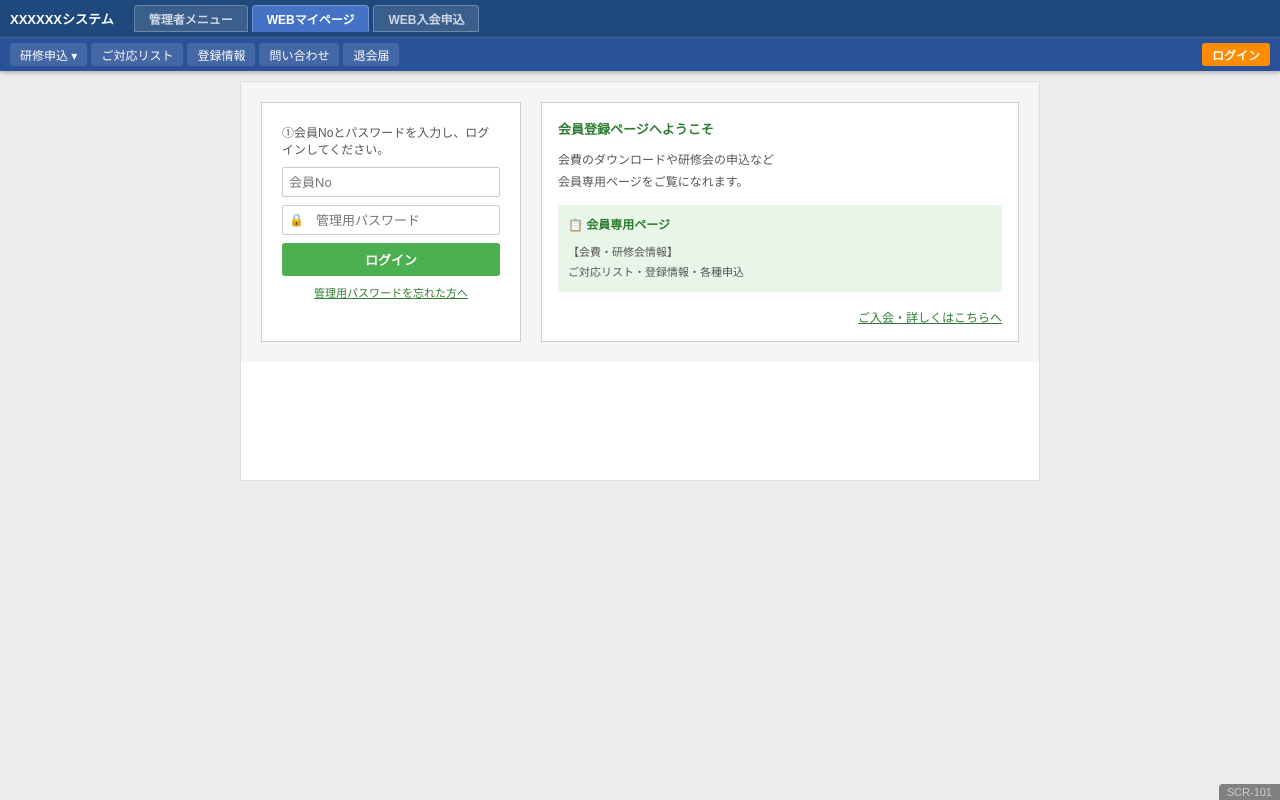
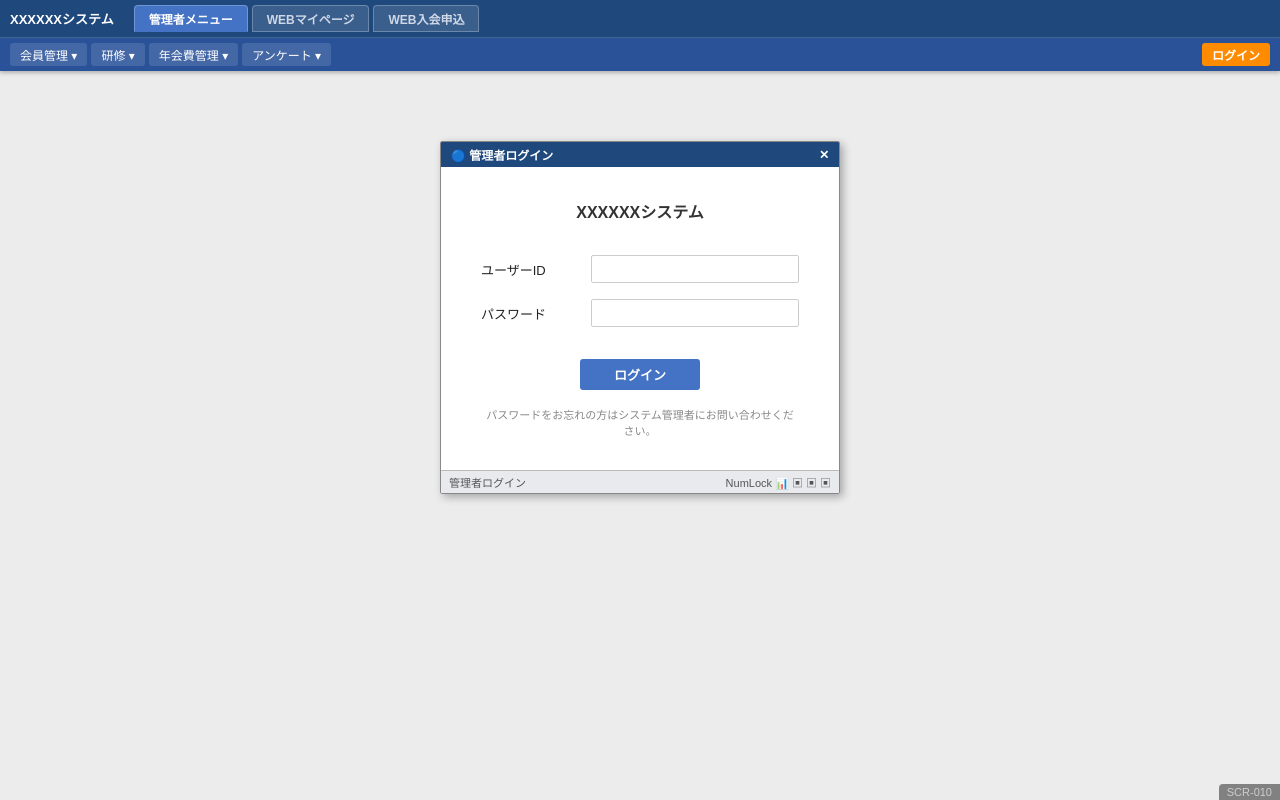
Before and after one commit to woodygaragelab/fedsample, a React (Vite) app: page /admin/login in a window 1280 px wide. Before the commit this address led to /web/login. Built offline with nearby package versions, Linux system fonts and the light colour scheme.

Commit message:
ログイン画面修正

```diff
--- a/src/App.tsx
+++ b/src/App.tsx
@@ -13,6 +13,7 @@ function ScreenIdFooter(): JSX.Element {
   );
 }
 
+import ScrAdminLogin    from './screens/ScrAdminLogin';
 import ScrTopMenu       from './screens/ScrTopMenu';
 import ScrMemberSearch  from './screens/ScrMemberSearch';
 import ScrMemberAdmin   from './screens/ScrMemberAdmin';
@@ -59,6 +60,9 @@ export default function App(): JSX.Element {
         <Routes>
           {/* WEB マイページ ログインを初期画面に */}
           <Route path="/"                element={<Navigate to="/web/login" replace />} />
+
+          {/* 管理者ログイン */}
+          <Route path="/admin/login"     element={<ScrAdminLogin />} />
 
           {/* 管理システム */}
           <Route path="/top"             element={<ScrTopMenu />} />
--- a/src/components/Header.tsx
+++ b/src/components/Header.tsx
@@ -6,7 +6,7 @@ import type { RouteDef, ScreenGroup } from '../routes';
 const GROUP_ORDER: ScreenGroup[] = ['管理者メニュー', 'WEBマイページ', 'WEB入会申込'];
 
 const GROUP_DEFAULT_PATH: Record<ScreenGroup, string> = {
-  '管理者メニュー': '/member/search',
+  '管理者メニュー': '/admin/login',
   'WEBマイページ': '/web/login',
   'WEB入会申込':  '/apply/form',
 };
@@ -70,7 +70,7 @@ export default function Header(): JSX.Element {
   const subMenuIds = new Set(subMenuDefs.flatMap((sm) => sm.ids));
 
   const row2Routes = groups[selectedGroup].filter(
-    (r) => r.id !== 'SCR-001' && r.id !== 'SCR-101' && !subMenuIds.has(r.id)
+    (r) => r.id !== 'SCR-001' && r.id !== 'SCR-101' && r.id !== 'SCR-010' && !subMenuIds.has(r.id)
   );
 
   const activeSubMenuDef = subMenuDefs.find((sm) => sm.label === openSubMenu);
@@ -130,17 +130,22 @@ export default function Header(): JSX.Element {
             {r.label}
           </NavLink>
         ))}
-        {groups[selectedGroup].find((r) => r.id === 'SCR-101') && (
+        {(() => {
+          const adminLogin = groups[selectedGroup].find((r) => r.id === 'SCR-010');
+          const webLogin   = groups[selectedGroup].find((r) => r.id === 'SCR-101');
+          const loginRoute = adminLogin ?? webLogin;
+          return loginRoute ? (
             <NavLink
-            to="/web/login"
+              to={loginRoute.path}
               end
               className={({ isActive }) => 'nav-link' + (isActive ? ' active' : '')}
-            title="SCR-101 ログイン"
+              title={`${loginRoute.id} ログイン`}
               style={{ marginLeft: 'auto' }}
             >
               ログイン
             </NavLink>
-        )}
+          ) : null;
+        })()}
       </div>
 
       {/* 3段目: サブメニュー項目（openSubMenu が設定されているときのみ表示） */}
--- a/src/routes.ts
+++ b/src/routes.ts
@@ -16,6 +16,7 @@ export interface TopMenuItem {
 
 export const routes: RouteDef[] = [
   // 管理者メニュー
+  { path: '/admin/login',   id: 'SCR-010', label: 'ログイン',        group: '管理者メニュー' },
   { path: '/',              id: 'SCR-001', label: 'TopMenu',        group: '管理者メニュー' },
   { path: '/member/search', id: 'SCR-002', label: '会員検索',         group: '管理者メニュー' },
   { path: '/member/admin',  id: 'SCR-003', label: '会員',             group: '管理者メニュー' },
--- /dev/null
+++ b/src/screens/ScrAdminLogin.tsx
@@ -0,0 +1,38 @@
+// SCR-010 管理者ログイン画面
+const html = `<div class="admin-win" style="max-width:400px; margin:60px auto;">
+    <div class="admin-titlebar">🔵 管理者ログイン<span>✕</span></div>
+    <div class="admin-content" style="padding:32px 40px;">
+      <div style="text-align:center; margin-bottom:24px; font-size:16px; font-weight:bold; color:#333;">
+        XXXXXXシステム
+      </div>
+      <table style="width:100%; border-collapse:collapse;">
+        <tr>
+          <td style="padding:8px 0; font-size:13px; white-space:nowrap; width:110px;">ユーザーID</td>
+          <td style="padding:8px 0;">
+            <input type="text" style="width:100%; height:28px; font-size:13px; box-sizing:border-box;" placeholder="">
+          </td>
+        </tr>
+        <tr>
+          <td style="padding:8px 0; font-size:13px;">パスワード</td>
+          <td style="padding:8px 0;">
+            <input type="password" style="width:100%; height:28px; font-size:13px; box-sizing:border-box;" placeholder="">
+          </td>
+        </tr>
+      </table>
+      <div style="margin-top:24px; text-align:center;">
+        <button class="btn btn-blue" style="width:120px; padding:6px 0; font-size:13px;">ログイン</button>
+      </div>
+      <div style="margin-top:16px; text-align:center; font-size:11px; color:#888;">
+        パスワードをお忘れの方はシステム管理者にお問い合わせください。
+      </div>
+    </div>
+    <div class="admin-statusbar"><span>管理者ログイン</span><span>NumLock 📊 ▣ ▣ ▣</span></div>
+  </div>`;
+
+export default function ScrAdminLogin(): JSX.Element {
+  return (
+    <div className="screen active" id="scr010">
+      <div dangerouslySetInnerHTML={{ __html: html }} />
+    </div>
+  );
+}
```
Lines whose indentation alone changed are shown as unchanged.
